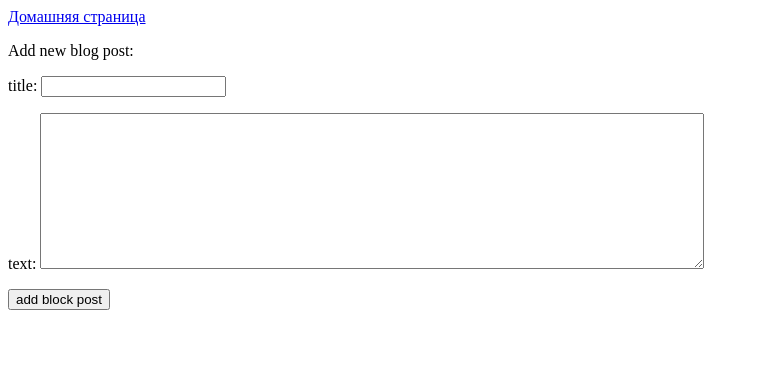
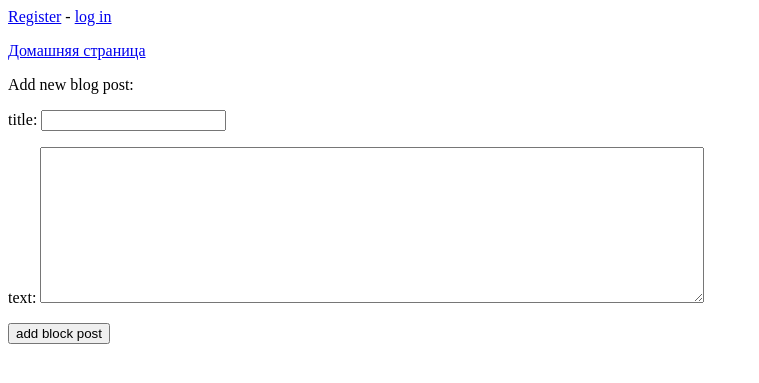
Before and after one commit to Andrei2020-web/Blog, a Django app: page /new_blog_post/ in a window 1280 px wide. Shown: the top 383 px of the page, without its empty margins (0-759 px from the left). Run offline with Django 3.2, Linux system fonts and the light colour scheme.

Commit message:
Добавлены ссылки на схемы login\log out\register.

```diff
--- a/blogs/templates/blogs/base.html
+++ b/blogs/templates/blogs/base.html
@@ -1,2 +1,11 @@
+<p>
+    {% if user.is_authenticated %}
+        Hello, {{ user.username }}.
+        <a href="{% url 'users:logout' %}">log out</a>
+    {% else %}
+        <a href="{% url 'users:register' %}">Register</a> -
+        <a href="{% url 'users:login' %}">log in </a>
+    {% endif %}
+</p>
 {% block content %}
 {% endblock content %}
```
